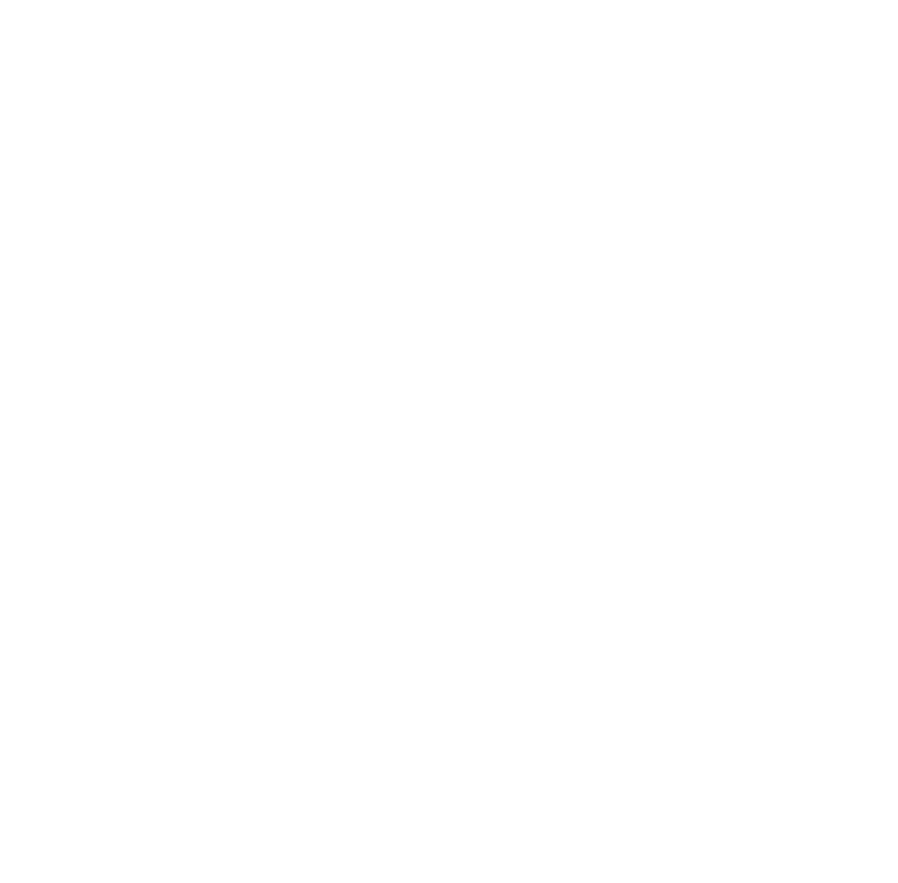
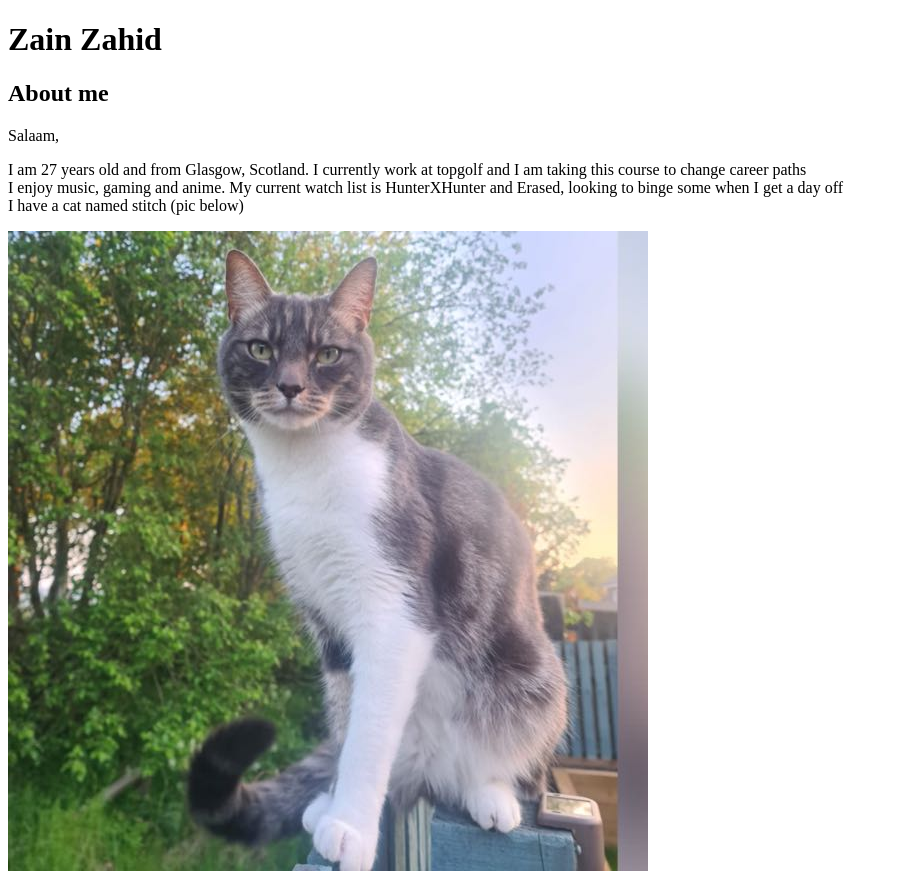
Before and after one commit to zainz786/HTMLlesson, a plain HTML site: page index.html in a window 1280 px wide. Shown: the whole page, without its empty margins (0-898 px from the left). Before the commit the page ends 800 px from the top, so only its background shows below. Drawn offline with Linux system fonts and the light colour scheme.

Commit message:
About me infor

```diff
--- a/index.html
+++ b/index.html
@@ -3,9 +3,15 @@
     <head>
     <meta charset="UTF-8">
     <meta name="viewport" content="width=device-width, initial-scale=1.0">
-    <title>Document</title>
+    <title>Zain Zahid (About me) </title>
     </head>
     <body>
-
+        <h1>Zain Zahid</h1>
+        <h2>About me</h2>
+        <p>Salaam,</p>
+        <p>I am 27 years old and from Glasgow, Scotland. I currently work at topgolf and I am taking this course to change career paths<br>
+        I enjoy music, gaming and anime. My current watch list is HunterXHunter and Erased, looking to binge some when I get a day off <br>
+        I have a cat named stitch (pic below)</p>
+        <img src="stitch.jpg" alt="Stitch">
     </body>
 </html>
```
Also changed, not shown: stitch.jpg (added).
